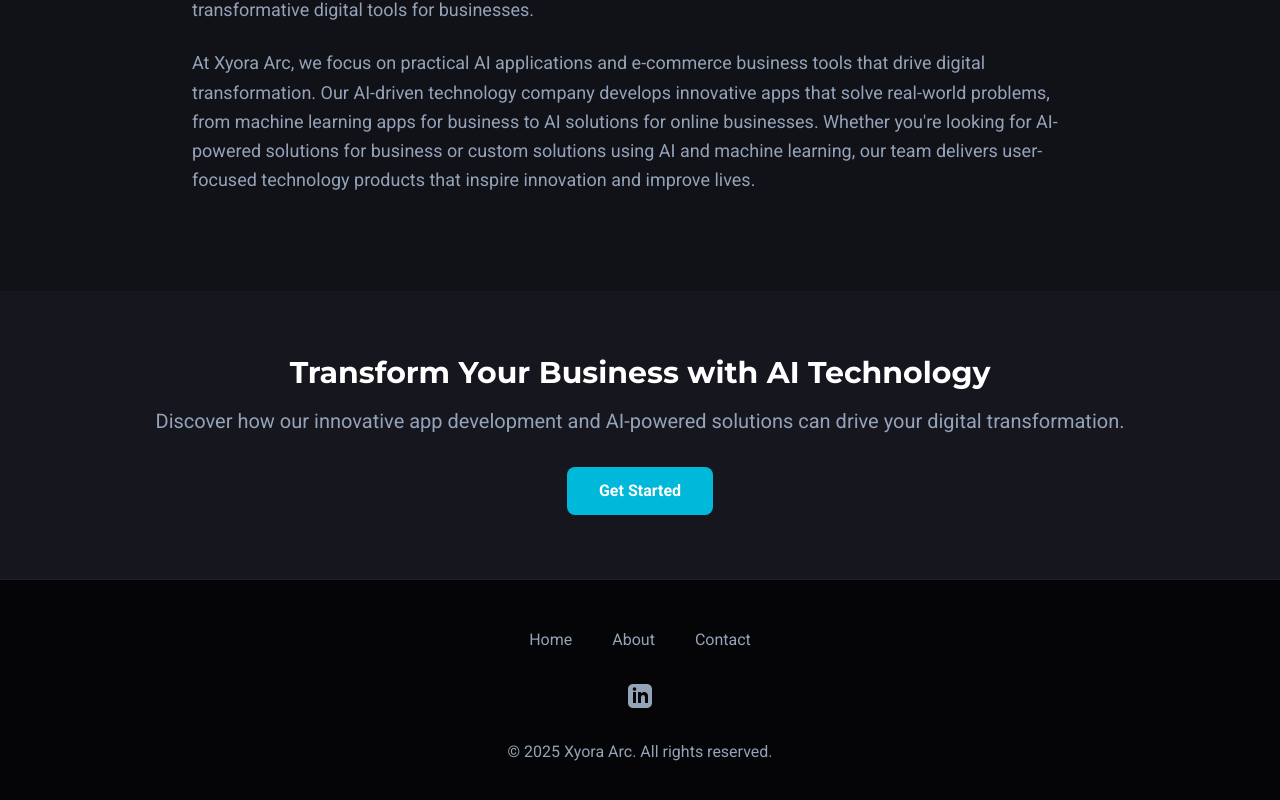
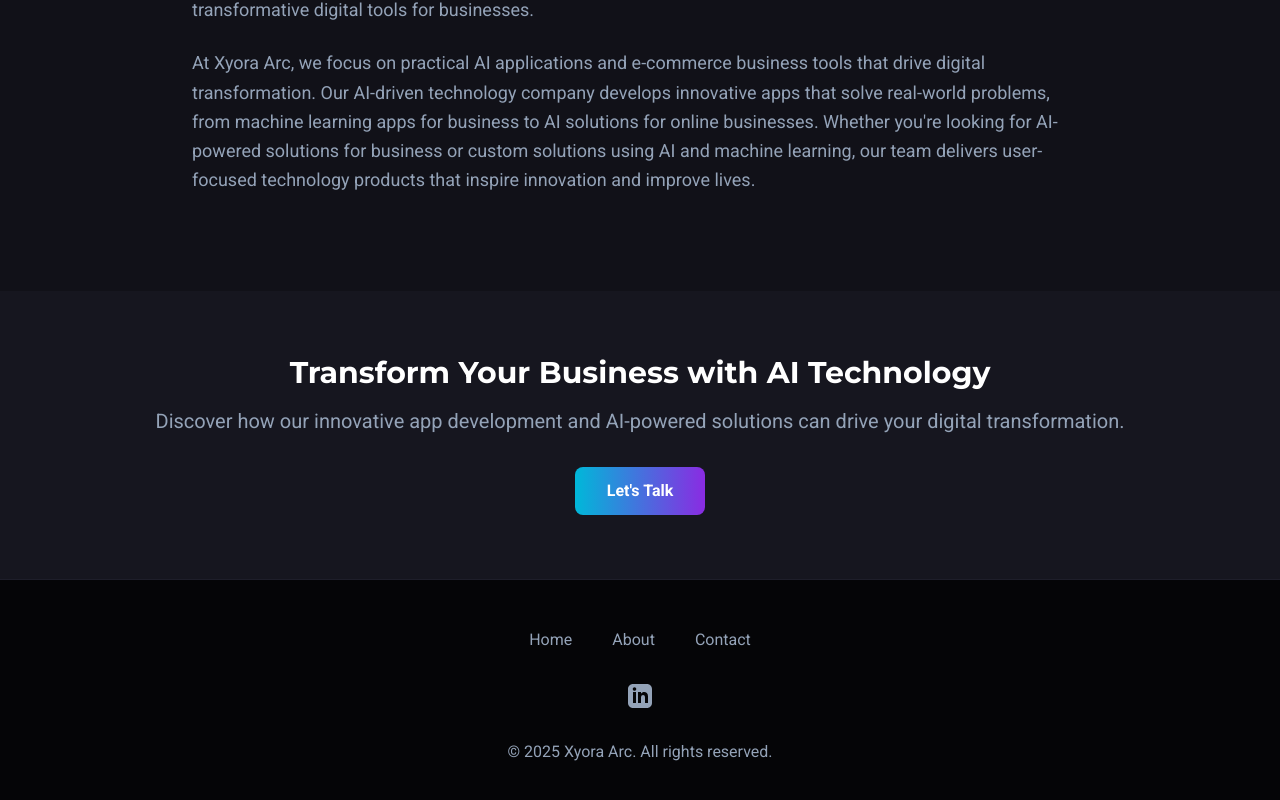
Before and after one commit to stevengonsalvez/xyora-arc, a React (Vite) app: page / in a window 1280 px wide. Shown: the part 2055-2855 px from the top of the page. Built offline with nearby package versions, Linux system fonts and the light colour scheme.

Commit message:
feat: update Home page call-to-action button to a link for improved navigation and user engagement

```diff
--- a/src/pages/Home.tsx
+++ b/src/pages/Home.tsx
@@ -102,9 +102,12 @@
             <p className="text-xl text-text-secondary mb-8">
               Discover how our innovative app development and AI-powered solutions can drive your digital transformation.
             </p>
-            <button className="bg-primary-cyan text-white px-8 py-3 rounded-lg font-semibold hover:bg-opacity-90 transition-colors">
-              Get Started
-            </button>
+            <a
+              href="/contact"
+              className="inline-block bg-gradient-to-r from-primary-cyan to-secondary text-white px-8 py-3 rounded-lg font-semibold hover:shadow-lg transition-all duration-300 transform hover:-translate-y-1"
+            >
+              Let's Talk
+            </a>
           </motion.div>
         </div>
       </section>
```
